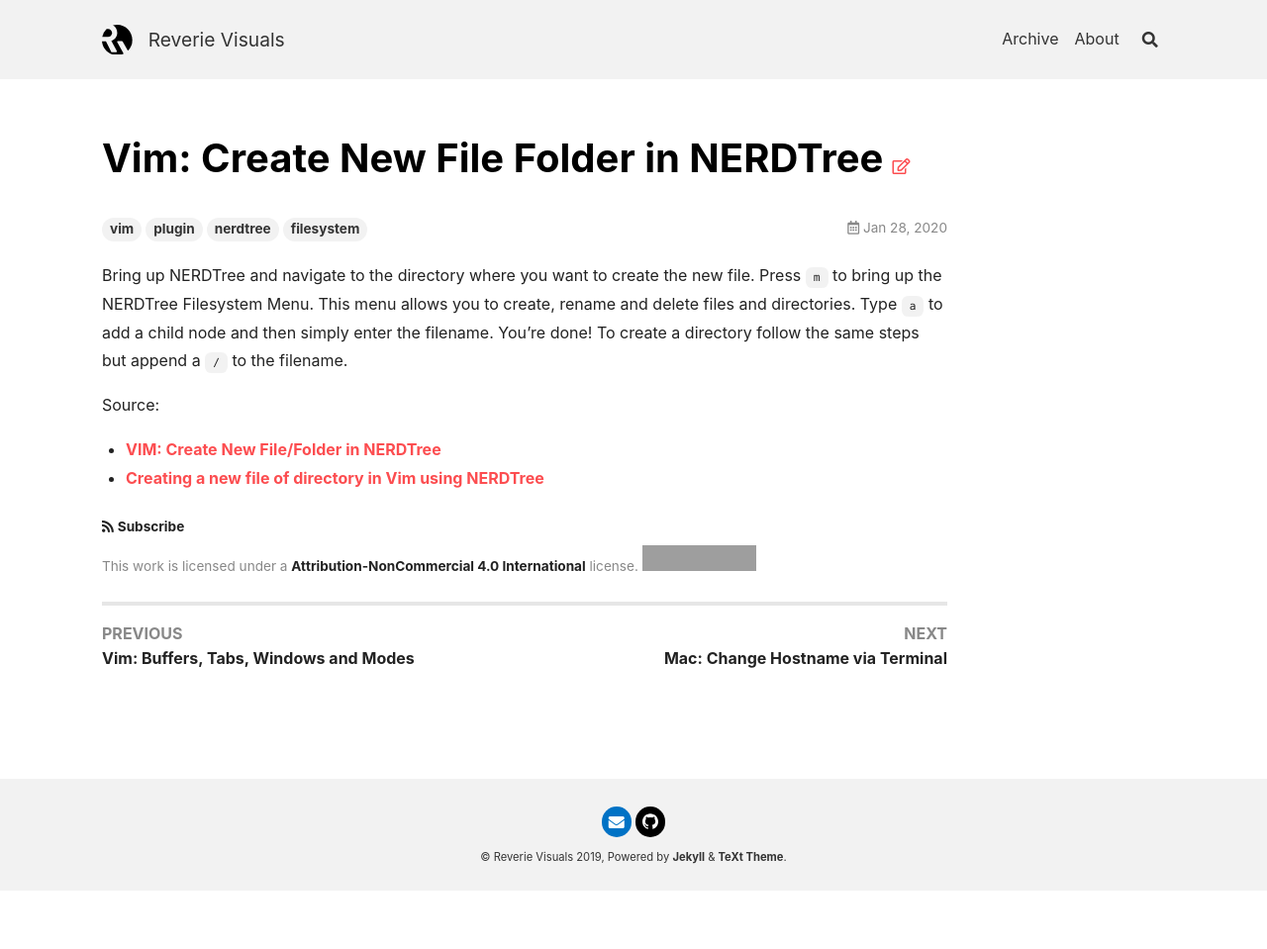
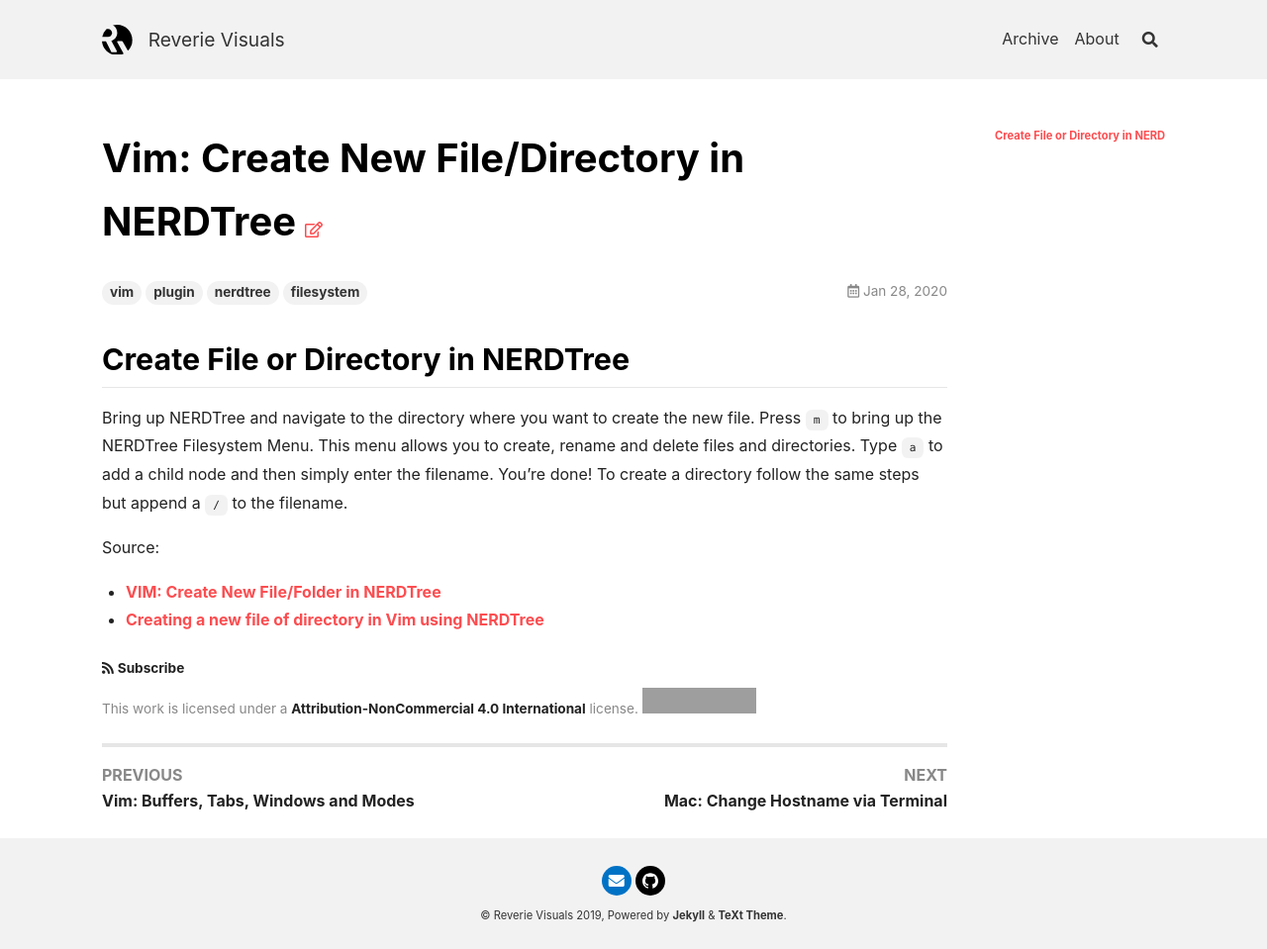
Before and after one commit to xcession/xcession.github.io, a Jekyll site: the page built from _posts/2020-01-28-vim-create-new-file-directory-in-nerdtree.md, in a window 1280 px wide. Shown: the whole page at 99% size. Built offline with Jekyll 4.4.1, drawn with Linux system fonts in a browser that asks for light colours; nearby versions of some CDN libraries; before the commit the page ends 900 px from its top, so only the background shows below that; grey boxes are pictures that could not be loaded.

Commit message:
Update article title/header and filename

```diff
--- a/_posts/2020-01-28-vim-create-new-file-folder-in-nerdtree.md
+++ b/_posts/2020-01-28-vim-create-new-file-directory-in-nerdtree.md
@@ -1,9 +1,11 @@
 ---
 layout: article
-title:  "Vim: Create New File Folder in NERDTree"
+title:  "Vim: Create New File/Directory in NERDTree"
 date:   2020-01-28 19:20 +0700
 tags: vim plugin nerdtree filesystem
 ---
+
+## Create File or Directory in NERDTree
 
 Bring up NERDTree and navigate to the directory where you want to create the new file. Press `m` to bring up the NERDTree Filesystem Menu. This menu allows you to create, rename and delete files and directories. Type `a` to add a child node and then simply enter the filename. You're done! To create a directory follow the same steps but append a `/` to the filename.
 
```
